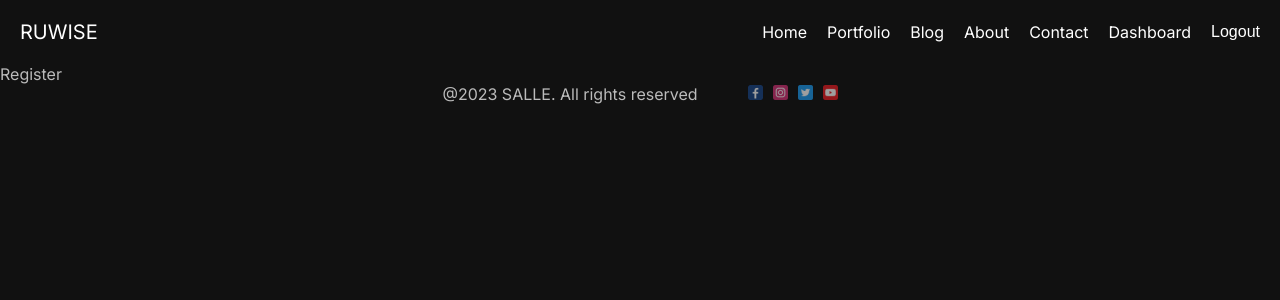
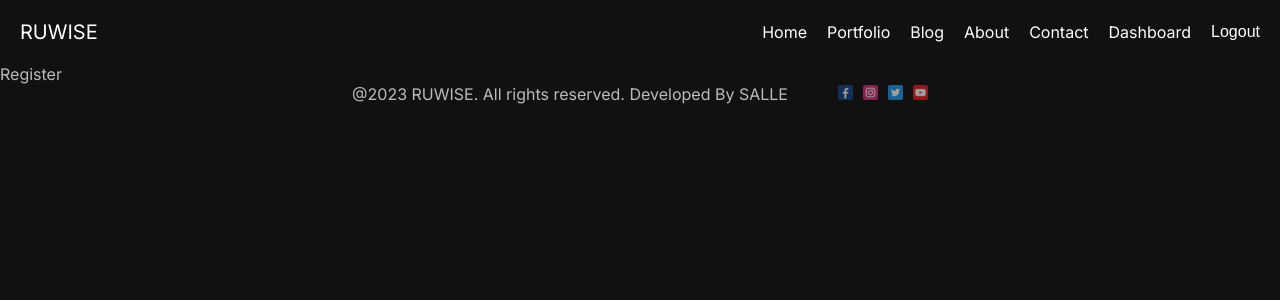
Before and after one commit to safo-124/engineer, a Next.js app: page /dashboard/register in a window 1280 px wide. Shown: the top 300 px of the page. Built offline with nearby package versions, Linux system fonts and the light colour scheme.

Commit message:
footer  change

```diff
--- a/src/components/footer/Footer.jsx
+++ b/src/components/footer/Footer.jsx
@@ -6,7 +6,7 @@ import Link from 'next/link'
 const Footer = () => {
   return (
     <div className={styles.container}>
-      <div className={styles.item}>@2023 SALLE. All rights reserved</div>
+      <div className={styles.item}>@2023 RUWISE. All rights reserved. Developed By SALLE</div>
       <div className={styles.social}>
         <Link href="/">
           <Image src="/1.png" width={15} height={15} className={styles.icon} alt="safo_fb"/>
```
